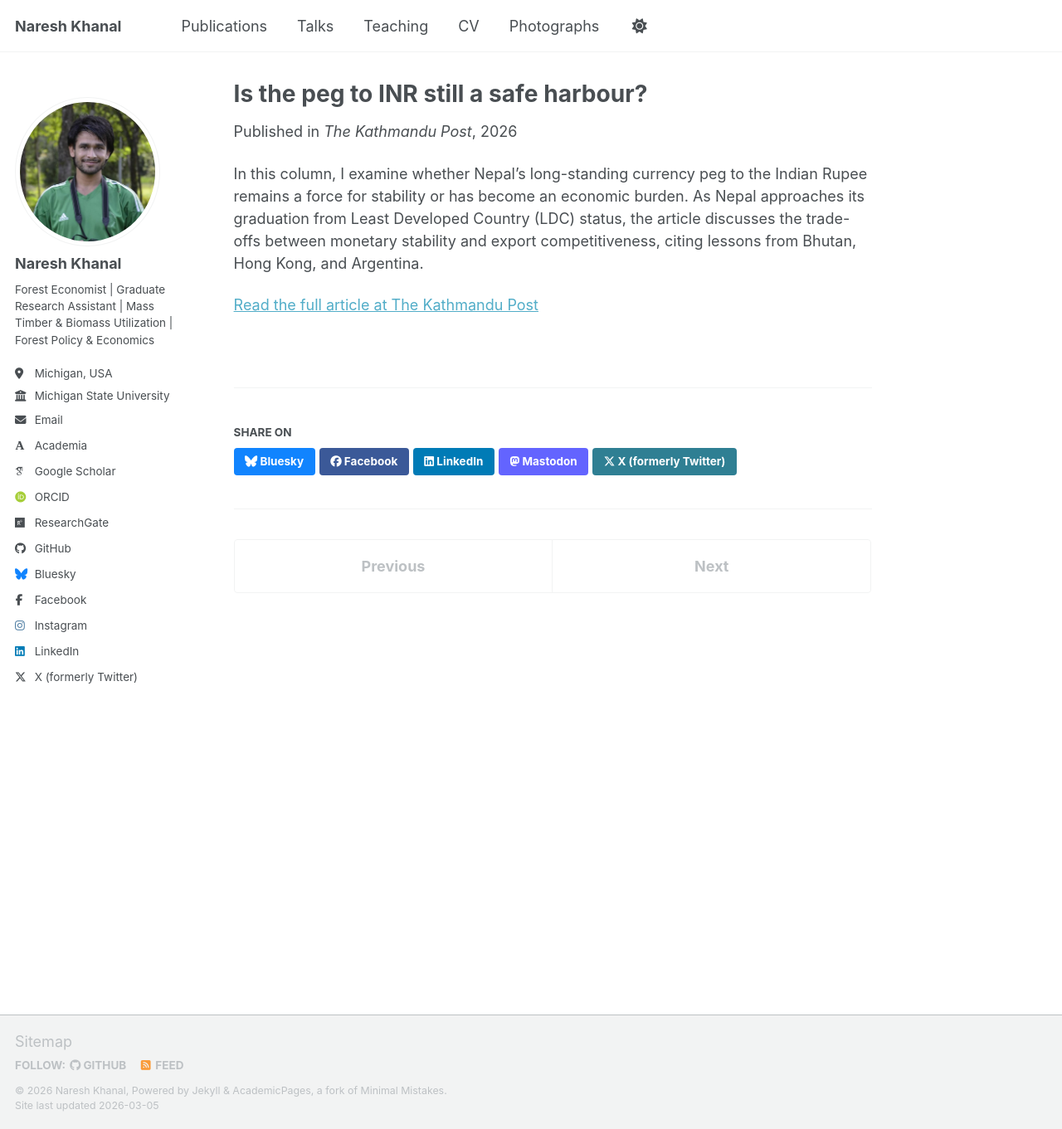
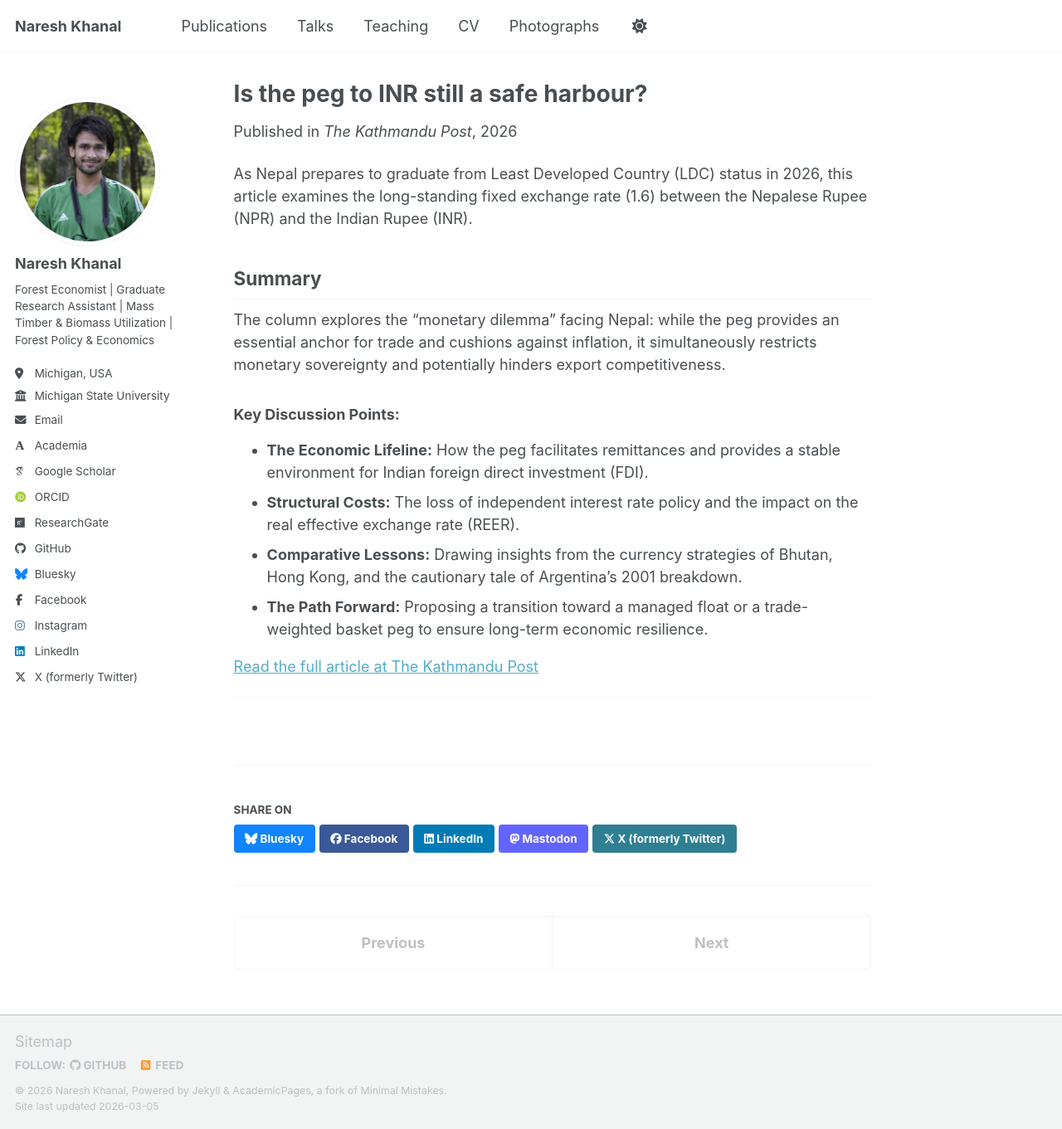
Before and after one commit to Nishani53/Nishani53.github.io, a Jekyll site: the page built from _publications/2026-02-26-inr-peg-opinion.md, in a window 1280 px wide and 1361 px high. Shown: the whole window at 83% size. Built offline with Jekyll 4.4.1, drawn with Linux system fonts in a browser that asks for light colours; some web fonts are replaced; a script bundle is joined from its source files by our own code; library files that are not in the unit come from our copies.

Commit message:
Update analysis on Nepal's INR peg and economic implications
This article analyzes the implications of Nepal's fixed exchange rate with the Indian Rupee as the country approaches LDC graduation in 2026, discussing stability, monetary sovereignty, and export competitiveness.

```diff
--- a/_publications/2026-02-26-inr-peg-opinion.md
+++ b/_publications/2026-02-26-inr-peg-opinion.md
@@ -2,14 +2,25 @@
 title: "Is the peg to INR still a safe harbour?"
 collection: publications
 category: manuscripts
+type: "OpEd"
 permalink: /publication/2026-02-26-inr-peg
 excerpt: 'An analysis of the economic implications of the Nepalese Rupee’s fixed exchange rate with the Indian Rupee as Nepal prepares for LDC graduation in 2026.'
 date: 2026-02-26
 venue: 'The Kathmandu Post'
 paperurl: 'https://kathmandupost.com/columns/2026/02/26/is-the-peg-to-inr-still-a-safe-harbour'
-type: 'Op-Ed'
 ---
 
-In this column, I examine whether Nepal's long-standing currency peg to the Indian Rupee remains a force for stability or has become an economic burden. As Nepal approaches its graduation from Least Developed Country (LDC) status, the article discusses the trade-offs between monetary stability and export competitiveness, citing lessons from Bhutan, Hong Kong, and Argentina.
+As Nepal prepares to graduate from Least Developed Country (LDC) status in 2026, this article examines the long-standing fixed exchange rate (1.6) between the Nepalese Rupee (NPR) and the Indian Rupee (INR).
+
+## Summary
+The column explores the "monetary dilemma" facing Nepal: while the peg provides an essential anchor for trade and cushions against inflation, it simultaneously restricts monetary sovereignty and potentially hinders export competitiveness.
+
+### Key Discussion Points:
+* **The Economic Lifeline:** How the peg facilitates remittances and provides a stable environment for Indian foreign direct investment (FDI).
+* **Structural Costs:** The loss of independent interest rate policy and the impact on the real effective exchange rate (REER).
+* **Comparative Lessons:** Drawing insights from the currency strategies of Bhutan, Hong Kong, and the cautionary tale of Argentina’s 2001 breakdown.
+* **The Path Forward:** Proposing a transition toward a managed float or a trade-weighted basket peg to ensure long-term economic resilience.
 
 [Read the full article at The Kathmandu Post](https://kathmandupost.com/columns/2026/02/26/is-the-peg-to-inr-still-a-safe-harbour)
+
+---
```
